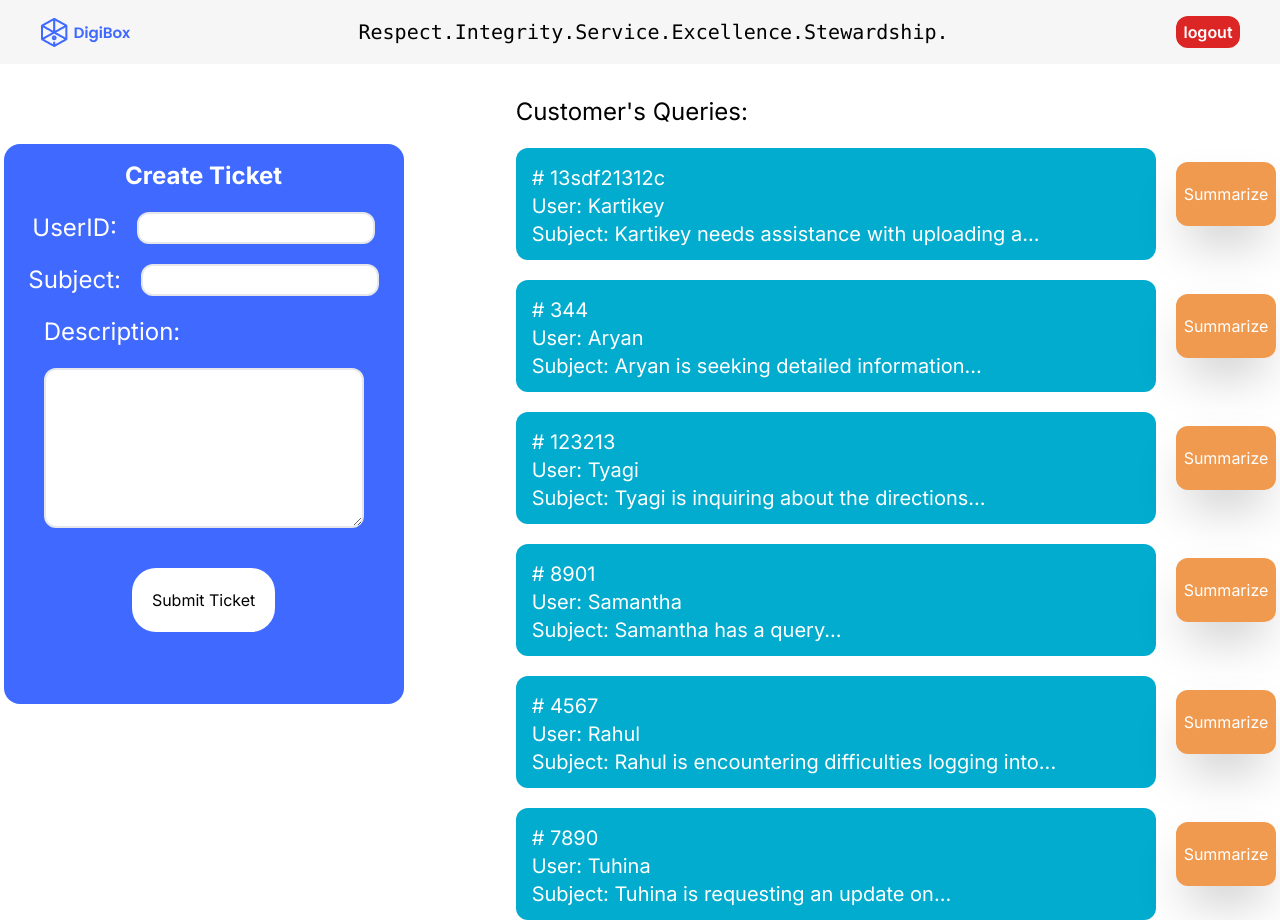
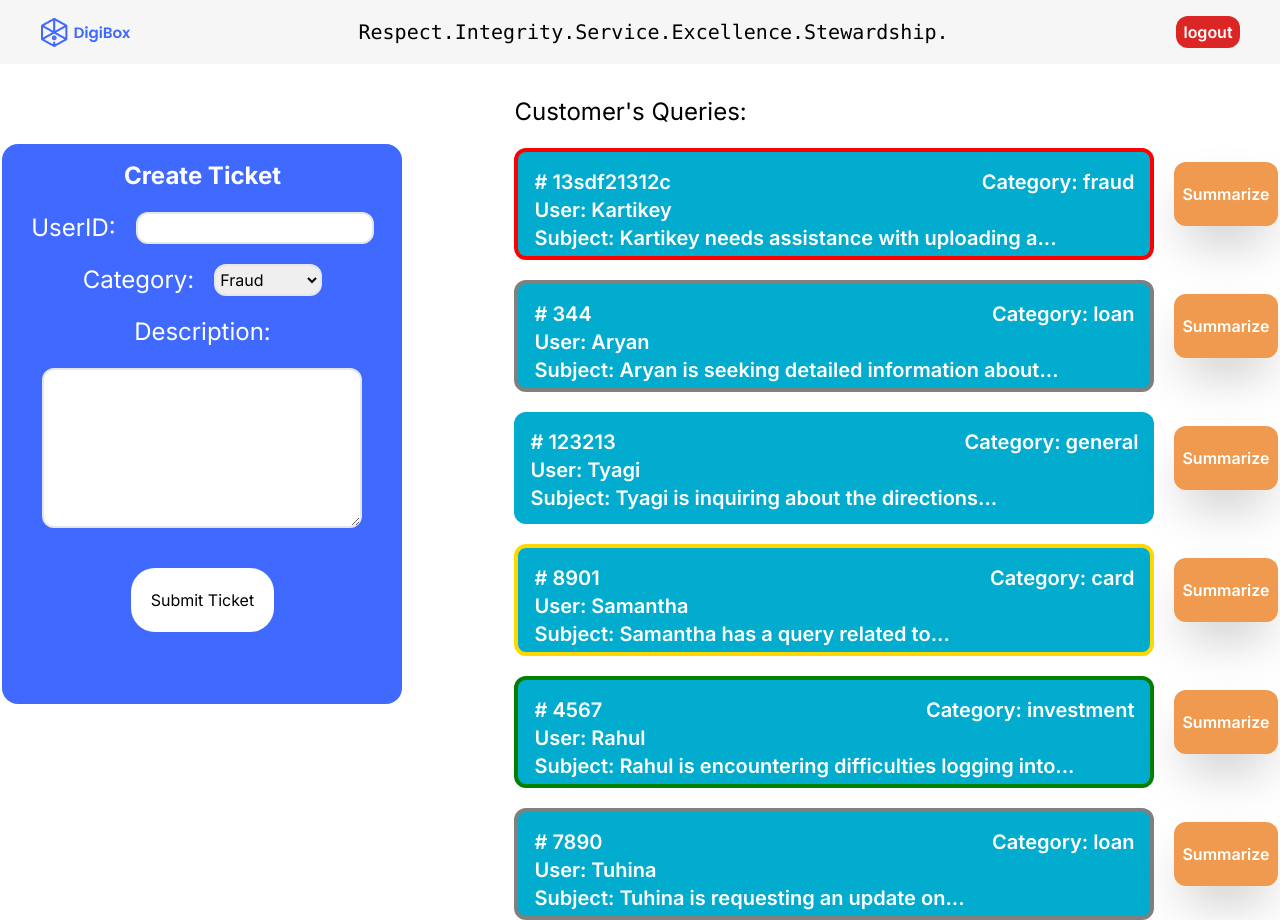
Before and after one commit to KartikeyCode/ChatApp, a Next.js app in the folder my-app/: page /dashboard in a window 1280 px wide. Built offline with nearby package versions, Linux system fonts and the light colour scheme.

Commit message:
add files

```diff
--- a/my-app/app/components/card.js
+++ b/my-app/app/components/card.js
@@ -2,7 +2,8 @@
 import React from 'react';
 import Link from 'next/link';
 import axios from 'axios';
-export default function QueryCard({ ticketID, user, subject }) {
+
+export default function QueryCard({ ticketID, user, subject, category }) {
   // Function to extract the first 6 words of the subject
   const truncateSubject = (subject) => {
     // Split the subject into words
@@ -32,11 +33,32 @@ export default function QueryCard({ ticketID, user, subject }) {
       });
   };
 
+  let borderColor;
+  switch (category) {
+    case 'fraud':
+      borderColor = 'red';
+      break;
+    case 'investment':
+      borderColor = 'green';
+      break;
+    case 'loan':
+      borderColor = 'gray'; // Changed 'grey' to 'gray'
+      break;
+    case 'card':
+      borderColor = 'gold';
+      break;
+  }
+
+  // Define inline styles for the border
+  const borderStyle = {
+    border: `4px solid ${borderColor}`
+  };
+
   return (
-    <div className='flex gap-5 items-center'>
+    <div className='flex gap-5 items-center font-semibold'>
       <Link href={`/chat/${ticketID}`}>
-        <div className="bg-[#02ACCE] w-[25rem] h-28 xl:w-[40rem] rounded-xl mt-5 p-4 flex flex-col cursor-pointer">
-          <h1 className="text-white md:text-xl"> # {ticketID} </h1>
+        <div style={borderStyle} className={`bg-[#02ACCE] w-[25rem] h-28 xl:w-[40rem] rounded-xl mt-5 p-4 flex flex-col cursor-pointer`}>
+          <div className='flex justify-between'><h1 className="text-white md:text-xl"> # {ticketID}</h1> <h2 className="text-white md:text-xl"> Category: {category} </h2> </div>
           <h1 className="text-white md:text-xl"> User: {user} </h1>
           <h1 className="text-white md:text-xl"> Subject: {truncatedSubject}... </h1>
         </div>
--- a/my-app/app/components/querieslist.js
+++ b/my-app/app/components/querieslist.js
@@ -13,6 +13,7 @@ export default function QueriesList() {
                         ticketID={query.ticket_id}
                         user={query.user}
                         subject={query.summary}
+                        category={query.category}
                     />
                 ))}
             </div>
--- a/my-app/app/components/samplequeries.json
+++ b/my-app/app/components/samplequeries.json
@@ -1,32 +1,38 @@
 [
     {
-        "user" : "Kartikey",
+        "user": "Kartikey",
         "summary": "Kartikey needs assistance with uploading a document for proof of address. He requires guidance or support in completing this task to fulfill the necessary requirements. This document is crucial for verification purposes and is essential for Kartikey to proceed with certain transactions or applications.",
-        "ticket_id":"13sdf21312c"
+        "category": "fraud",
+        "ticket_id": "13sdf21312c"
     },
     {
-        "user" : "Aryan",
-        "summary": " Aryan is seeking detailed information about the various loan plans available. He wants to explore and understand the different options offered by the organization thoroughly. Aryan aims to make an informed decision about applying for a loan that aligns with his financial goals and requirements. He seeks clarity on interest rates, repayment terms, eligibility criteria, and any associated fees or charges.",
-        "ticket_id":"344"
+        "user": "Aryan",
+        "summary": "Aryan is seeking detailed information about the various loan plans available. He wants to explore and understand the different options offered by the organization thoroughly. Aryan aims to make an informed decision about applying for a loan that aligns with his financial goals and requirements. He seeks clarity on interest rates, repayment terms, eligibility criteria, and any associated fees or charges.",
+        "category": "loan",
+        "ticket_id": "344"
     },
     {
-        "user" : "Tyagi",
+        "user": "Tyagi",
         "summary": "Tyagi is inquiring about the directions or guidance to reach the head office of the organization. He needs assistance in finding the location or contact details to visit the head office for a specific purpose or inquiry. Tyagi may have questions or concerns that require direct interaction with the organization's representatives or management, and thus, knowing how to reach the head office is crucial for him.",
-        "ticket_id":"123213"
+        "category": "general",
+        "ticket_id": "123213"
     },
     {
-        "user" : "Samantha",
-        "summary": "  Samantha has a query related to payments and seeks clarification or assistance regarding a payment issue. She requires support in resolving the payment-related matter to ensure a smooth transaction or resolution of the concern. Samantha may be facing challenges such as payment processing delays, discrepancies in transaction records, or issues with payment methods. Addressing these concerns promptly is essential to maintain customer satisfaction and trust. ",
-        "ticket_id":"8901"
+        "user": "Samantha",
+        "summary": "Samantha has a query related to payments and seeks clarification or assistance regarding a payment issue. She requires support in resolving the payment-related matter to ensure a smooth transaction or resolution of the concern. Samantha may be facing challenges such as payment processing delays, discrepancies in transaction records, or issues with payment methods. Addressing these concerns promptly is essential to maintain customer satisfaction and trust.",
+        "category": "card",
+        "ticket_id": "8901"
     },
     {
-        "user" : "Rahul",
-        "summary": "Rahul is encountering difficulties logging into the organization's portal. He needs assistance in troubleshooting the login issue to regain access to the portal for performing necessary tasks or accessing relevant information. ",
-        "ticket_id":"4567"
+        "user": "Rahul",
+        "summary": "Rahul is encountering difficulties logging into the organization's portal. He needs assistance in troubleshooting the login issue to regain access to the portal for performing necessary tasks or accessing relevant information.",
+        "category": "investment",
+        "ticket_id": "4567"
     },
     {
-        "user" : "Tuhina",
+        "user": "Tuhina",
         "summary": "Tuhina is requesting an update on the status of her loan application. She seeks information about the progress of her application and any necessary steps or documents required to expedite the process or ensure timely processing of her loan request.",
-        "ticket_id":"7890"
+        "category": "loan",
+        "ticket_id": "7890"
     }
 ]
--- a/my-app/app/components/ticketform.js
+++ b/my-app/app/components/ticketform.js
@@ -1,4 +1,5 @@
-'use client'
+"use client"
+import React from 'react';
 import axios from 'axios';
 
 export default function TicketForm() {
@@ -10,6 +11,7 @@ export default function TicketForm() {
     const message = document.getElementById('message').value;
     const data = {
       ticketId: clientID,
+      subject: subject,
       sender: "representative",
       message: message
     };
@@ -29,15 +31,21 @@ export default function TicketForm() {
     <div className="Ticket-Form items-center gap-5 flex flex-col p-4 bg-[#406AFF] mt-36 rounded-2xl h-[35rem] w-[25rem]">
       <h1 className="text-white text-2xl font-bold">Create Ticket</h1>
       <div className="flex gap-5">
-        <h2 className="text-white text-2xl">UserID:</h2> {/* clientID */}
+        <h2 className="text-white text-2xl">UserID:</h2>
         <input type="text" id="clientID" name="clientID" className="border-2 rounded-xl" />
       </div>
       <div className="flex gap-5">
-        <h2 className="text-white text-2xl">Subject:</h2> {/* subject */}
-        <input type="text" id="subject" name="subject" className="border-2 rounded-xl" />
+        <h2 className="text-white text-2xl">Category:</h2>
+        <select id="subject" name="subject" className="border-2 rounded-xl">
+          <option value="Fraud">Fraud</option>
+          <option value="Card">Card</option>
+          <option value="General">General</option>
+          <option value="Investment">Investment</option>
+          <option value="Loan">Loan</option>
+        </select>
       </div>
-      <div className="flex flex-col gap-5">
-        <h2 className="text-white text-2xl">Description:</h2> {/* message */}
+      <div className="flex flex-col gap-5 items-center">
+        <h2 className="text-white text-2xl">Description:</h2>
         <textarea id="message" name="message" className="border-2 rounded-xl w-[20rem] h-[10rem]" />
       </div>
       <button className="bg-white p-5 rounded-3xl mt-5 hover:scale-110 transition-all" onClick={handleSubmit}>
--- a/my-app/app/layout.js
+++ b/my-app/app/layout.js
@@ -4,8 +4,8 @@ import "./globals.css";
 const inter = Inter({ subsets: ["latin"] });
 
 export const metadata = {
-  title: "Create Next App",
-  description: "Generated by create next app",
+  title: "DigiBox Colleague Panel",
+  description: "Barclay's Hackathon 2024",
 };
 
 export default function RootLayout({ children }) {
```
